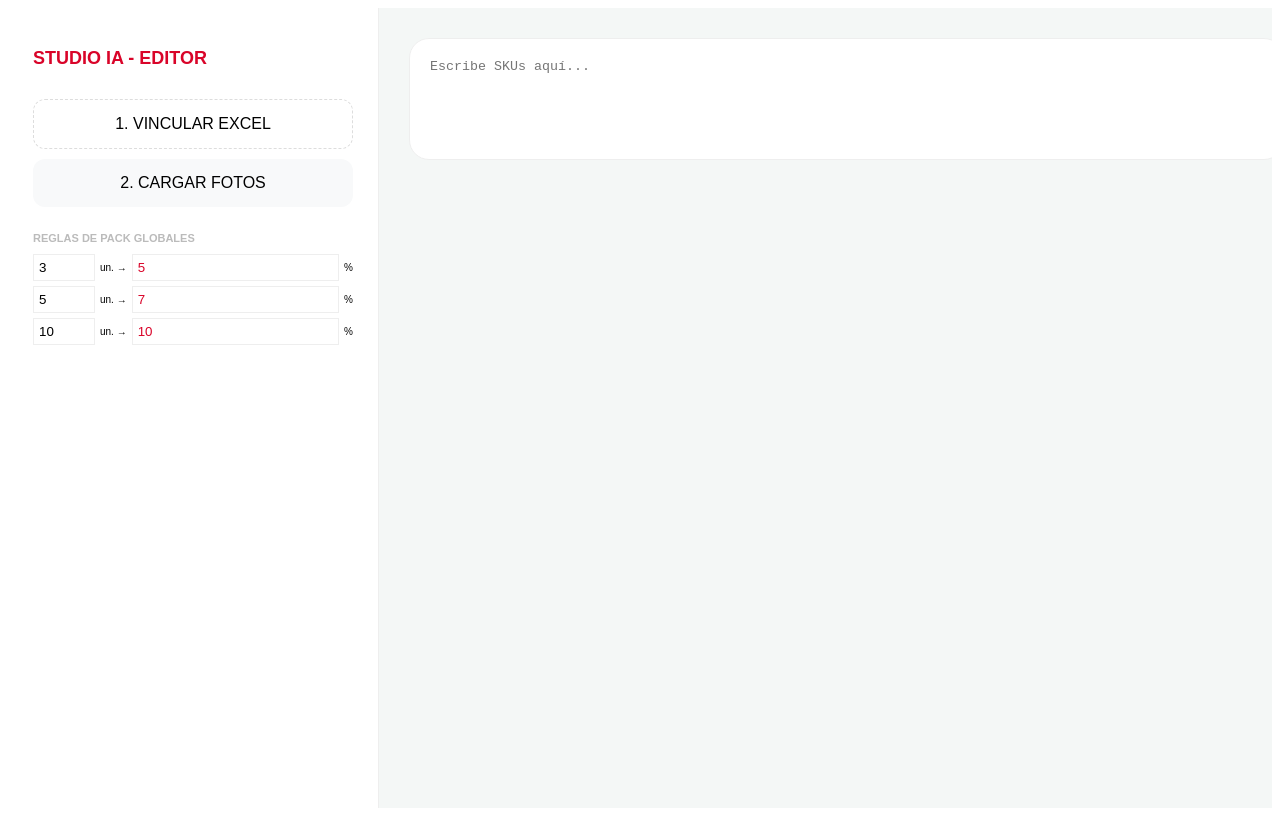
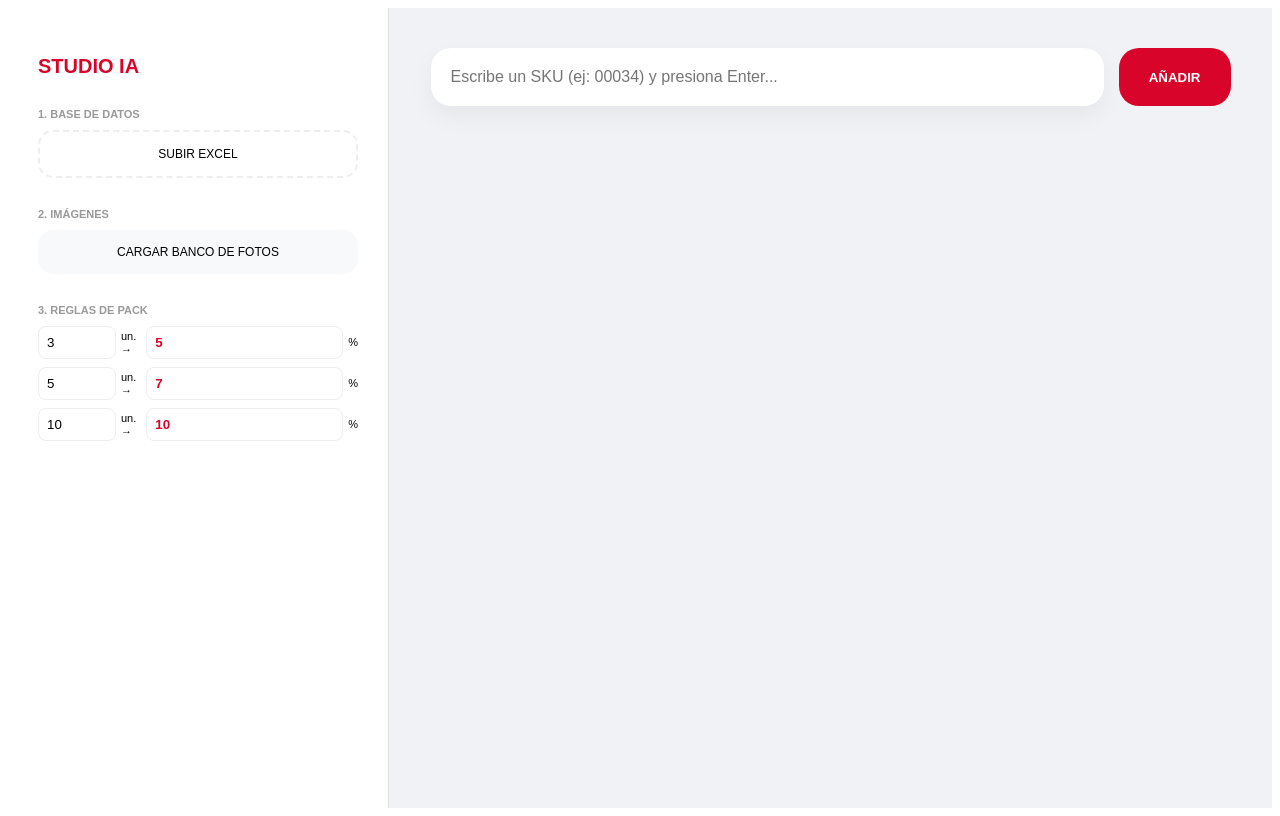
Before and after one commit to tabladamotosrepuestos-art/mi-app-estudio, a React (Vite) app in the folder mi-app-ai/: page / in a window 1280 px wide. Built offline with nearby package versions, Linux system fonts and the light colour scheme; the HTML template or start-up script is replaced by a standard one.

Commit message:
Update App.tsx

```diff
--- a/mi-app-ai/src/App.tsx
+++ b/mi-app-ai/src/App.tsx
@@ -1,166 +1,166 @@
-import React, { useState, useEffect } from 'react';
+import React, { useState } from 'react';
 import * as XLSX from 'xlsx';
 
-export default function App() {
-  const [skusInput, setSkusInput] = useState("");
-  const [listaProductos, setListaProductos] = useState<any[]>([]); // Los productos que se ven en pantalla
-  const [dbPrecios, setDbPrecios] = useState<any[]>([]);
-  const [bancoFotos, setBancoFotos] = useState<Record<string, string>>({});
+// Componente de Tarjeta Individual (como el módulo de Studio IA)
+const ProductoCard = ({ producto, bancoFotos, reglasPack, onUpdate, onDelete }) => {
+  const foto = bancoFotos[producto.sku.toLowerCase()];
 
-  // Configuración Global (se hereda a las tarjetas nuevas)
-  const [ofertaGlobal, setOfertaGlobal] = useState(0);
-  const [reglasPack, setReglasPack] = useState([
-    { x: 3, y: 5 },
-    { x: 5, y: 7 },
-    { x: 10, y: 10 }
-  ]);
-
-  // Al escribir SKUs, generamos los objetos de producto editables
-  useEffect(() => {
-    const lineas = skusInput.split('\n').filter(l => l.trim() !== "");
-    const nuevosProductos = lineas.map((linea, index) => {
-      const cod = linea.trim();
-      const info = dbPrecios.find((p: any) => String(p.SKU).trim() === cod);
-      return {
-        id: `${cod}-${index}`,
-        sku: cod,
-        nombre: info?.["NOMBRE "] || "PRODUCTO NO ENCONTRADO",
-        costo: parseFloat(info?.costo) || 0,
-        rent: parseFloat(info?.["rentabilidad "]) || 0,
-        cantidad: 1, // Por defecto 1
-        descuentoManual: ofertaGlobal // Hereda el global inicial
-      };
-    });
-    setListaProductos(nuevosProductos);
-  }, [skusInput, dbPrecios]);
-
-  const handleExcelUpload = (e: React.ChangeEvent<HTMLInputElement>) => {
-    const file = e.target.files?.[0];
-    if (!file) return;
-    const reader = new FileReader();
-    reader.onload = (evt) => {
-      const bstr = evt.target?.result;
-      const wb = XLSX.read(bstr, { type: 'binary' });
-      setDbPrecios(XLSX.utils.sheet_to_json(wb.Sheets[wb.SheetNames[0]]));
-    };
-    reader.readAsBinaryString(file);
-  };
-
-  const handleBancoFotosUpload = (e: React.ChangeEvent<HTMLInputElement>) => {
-    const files = e.target.files;
-    if (!files) return;
-    const nuevoBanco = { ...bancoFotos };
-    Array.from(files).forEach(f => {
-      const r = new FileReader();
-      r.onloadend = () => {
-        nuevoBanco[f.name.split('.')[0].toLowerCase().trim()] = r.result as string;
-        setBancoFotos({ ...nuevoBanco });
-      };
-      r.readAsDataURL(f);
-    });
-  };
-
-  // Función de cálculo individual por tarjeta
-  const calcularPrecioFinal = (p: any) => {
-    const precioBase = p.costo * (1 + p.rent / 100);
-
-    // Buscar si la cantidad elegida en LA TARJETA activa un pack
+  // Lógica de cálculo según tu prompt de Studio IA
+  const precioBase = producto.costo * (1 + producto.rent / 100);
   const reglaPack = [...reglasPack]
     .sort((a, b) => b.x - a.x)
-      .find(r => p.cantidad >= r.x);
+    .find(r => producto.cantidad >= r.x);
 
-    const descAplicado = reglaPack ? reglaPack.y : p.descuentoManual;
-    const unitario = precioBase * (1 - descAplicado / 100);
-
-    return { unitario, total: unitario * p.cantidad, desc: descAplicado, esPack: !!reglaPack };
-  };
+  const descFinal = reglaPack ? reglaPack.y : producto.descuentoManual;
+  const unitario = precioBase * (1 - descFinal / 100);
 
   return (
-    <div style={{ display: 'flex', height: '100vh', backgroundColor: '#f4f7f6', fontFamily: 'sans-serif' }}>
-      {/* SIDEBAR */}
-      <aside style={{ width: '320px', padding: '25px', backgroundColor: 'white', borderRight: '1px solid #eee', overflowY: 'auto' }}>
-        <h1 style={{ color: '#d90429', fontSize: '18px', fontWeight: 'bold', marginBottom: '30px' }}>STUDIO IA - EDITOR</h1>
+    <div style={{ width: '380px', backgroundColor: 'white', borderRadius: '40px', overflow: 'hidden', boxShadow: '0 20px 40px rgba(0,0,0,0.1)', position: 'relative' }}>
+      <button onClick={onDelete} style={{ position: 'absolute', top: '15px', right: '15px', border: 'none', background: 'rgba(0,0,0,0.5)', color: 'white', borderRadius: '50%', width: '30px', height: '30px', cursor: 'pointer', zIndex: 10 }}>×</button>
 
-        <label style={{ display: 'block', padding: '15px', border: '1px dashed #ddd', borderRadius: '12px', textAlign: 'center', cursor: 'pointer', marginBottom: '10px' }}>
-          <input type="file" hidden onChange={handleExcelUpload} />
-          {dbPrecios.length > 0 ? "✅ EXCEL VINCULADO" : "1. VINCULAR EXCEL"}
-        </label>
-
-        <label style={{ display: 'block', padding: '15px', backgroundColor: '#f8f9fa', borderRadius: '12px', textAlign: 'center', cursor: 'pointer', marginBottom: '25px' }}>
-          <input type="file" hidden multiple onChange={handleBancoFotosUpload} />
-          2. CARGAR FOTOS
-        </label>
-
-        <p style={{ fontSize: '11px', color: '#bbb', fontWeight: 'bold', marginBottom: '10px' }}>REGLAS DE PACK GLOBALES</p>
-        {reglasPack.map((r, i) => (
-          <div key={i} style={{ display: 'flex', gap: '5px', marginBottom: '5px' }}>
-            <input type="number" value={r.x} onChange={(e) => {
-              const n = [...reglasPack]; n[i].x = parseInt(e.target.value) || 0; setReglasPack(n);
-            }} style={{ width: '50px', padding: '5px', border: '1px solid #eee' }} />
-            <span style={{fontSize:'10px', alignSelf:'center'}}>un. →</span>
-            <input type="number" value={r.y} onChange={(e) => {
-              const n = [...reglasPack]; n[i].y = parseInt(e.target.value) || 0; setReglasPack(n);
-            }} style={{ flex: 1, padding: '5px', border: '1px solid #eee', color: '#d90429' }} />
-            <span style={{fontSize:'10px', alignSelf:'center'}}>%</span>
-          </div>
-        ))}
-      </aside>
-
-      {/* MAIN CONTENT */}
-      <main style={{ flex: 1, padding: '30px', overflowY: 'auto' }}>
-        <textarea
-          value={skusInput}
-          onChange={(e) => setSkusInput(e.target.value)}
-          placeholder="Escribe SKUs aquí..."
-          style={{ width: '100%', height: '80px', borderRadius: '20px', padding: '20px', border: '1px solid #eee', marginBottom: '20px', outline: 'none' }}
-        />
-
-        <div style={{ display: 'flex', flexWrap: 'wrap', gap: '20px', justifyContent: 'center' }}>
-          {listaProductos.map((p, idx) => {
-            const res = calcularPrecioFinal(p);
-            const foto = bancoFotos[p.sku.toLowerCase()];
-            return (
-              <div key={p.id} style={{ width: '380px', backgroundColor: 'white', borderRadius: '40px', overflow: 'hidden', boxShadow: '0 15px 35px rgba(0,0,0,0.1)' }}>
-                {/* Imagen y SKU */}
-                <div style={{ position: 'relative', height: '300px', backgroundColor: '#f9f9f9' }}>
-                  <div style={{ position: 'absolute', top: '20px', left: '20px', backgroundColor: '#d90429', color: 'white', padding: '5px 12px', borderRadius: '15px', fontWeight: 'bold', fontSize: '11px', zIndex: 2 }}>SKU: {p.sku}</div>
-                  {foto && <img src={foto} style={{ width: '100%', height: '100%', objectFit: 'cover' }} />}
+      {/* Vista de Imagen */}
+      <div style={{ position: 'relative', height: '320px', backgroundColor: '#f9f9f9' }}>
+        <div style={{ position: 'absolute', top: '20px', left: '20px', backgroundColor: '#d90429', color: 'white', padding: '5px 15px', borderRadius: '20px', fontWeight: 'bold', fontSize: '11px', zIndex: 2 }}>SKU: {producto.sku}</div>
+        {foto ? <img src={foto} style={{ width: '100%', height: '100%', objectFit: 'cover' }} /> : <div style={{ height: '100%', display: 'flex', alignItems: 'center', justifyContent: 'center', color: '#ccc' }}>SIN IMAGEN</div>}
       </div>
 
-                {/* Controles Editables (Igual a Studio IA) */}
-                <div style={{ padding: '20px', borderTop: '1px solid #eee', backgroundColor: '#fff', display: 'flex', gap: '10px' }}>
+      {/* Panel de Edición Interactivo (Studio IA Style) */}
+      <div style={{ padding: '20px', display: 'flex', gap: '15px', backgroundColor: '#fff', borderTop: '1px solid #eee' }}>
         <div style={{ flex: 1 }}>
-                    <label style={{ fontSize: '9px', color: '#999' }}>CANTIDAD</label>
-                    <input type="number" value={p.cantidad} min="1" onChange={(e) => {
-                      const n = [...listaProductos]; n[idx].cantidad = parseInt(e.target.value) || 1; setListaProductos(n);
-                    }} style={{ width: '100%', padding: '8px', borderRadius: '8px', border: '1px solid #eee' }} />
+          <label style={{ fontSize: '10px', color: '#999', display: 'block', marginBottom: '5px' }}>CANTIDAD</label>
+          <div style={{ display: 'flex', alignItems: 'center', gap: '8px' }}>
+            <button onClick={() => onUpdate({ ...producto, cantidad: Math.max(1, producto.cantidad - 1) })} style={{ width: '30px', height: '30px', borderRadius: '8px', border: '1px solid #ddd' }}>-</button>
+            <span style={{ fontWeight: 'bold' }}>{producto.cantidad}</span>
+            <button onClick={() => onUpdate({ ...producto, cantidad: producto.cantidad + 1 })} style={{ width: '30px', height: '30px', borderRadius: '8px', border: '1px solid #ddd' }}>+</button>
+          </div>
         </div>
         <div style={{ flex: 1 }}>
-                    <label style={{ fontSize: '9px', color: '#999' }}>DESC. %</label>
-                    <input type="number" value={p.descuentoManual} onChange={(e) => {
-                      const n = [...listaProductos]; n[idx].descuentoManual = parseInt(e.target.value) || 0; setListaProductos(n);
-                    }} style={{ width: '100%', padding: '8px', borderRadius: '8px', border: '1px solid #eee' }} />
+          <label style={{ fontSize: '10px', color: '#999', display: 'block', marginBottom: '5px' }}>DESC. %</label>
+          <input
+            type="number"
+            value={producto.descuentoManual}
+            onChange={(e) => onUpdate({ ...producto, descuentoManual: parseInt(e.target.value) || 0 })}
+            style={{ width: '100%', padding: '8px', borderRadius: '8px', border: '1px solid #eee', fontWeight: 'bold' }}
+          />
         </div>
       </div>
 
-                {/* Footer Negro */}
+      {/* Info de Precio */}
       <div style={{ backgroundColor: 'black', padding: '25px', color: 'white' }}>
-                  <h2 style={{ fontSize: '15px', margin: '0 0 10px 0', textTransform: 'uppercase' }}>{p.nombre}</h2>
-                  <div style={{ display: 'flex', justifyContent: 'space-between', alignItems: 'center' }}>
+        <h2 style={{ fontSize: '16px', margin: '0 0 10px 0', textTransform: 'uppercase', height: '40px', overflow: 'hidden' }}>{producto.nombre}</h2>
+        <div style={{ display: 'flex', justifyContent: 'space-between', alignItems: 'flex-end' }}>
           <div>
-                      <p style={{ fontSize: '12px', color: res.esPack ? '#4cc9f0' : '#d90429', fontWeight: 'bold', margin: 0 }}>
-                        {res.esPack ? 'PRECIO PACK' : 'PRECIO UNITARIO'}
+            <p style={{ fontSize: '11px', color: reglaPack ? '#4cc9f0' : '#d90429', fontWeight: 'bold', margin: 0 }}>
+              {reglaPack ? `PACK ACTIVO -${descFinal}%` : `UNITARIO -${descFinal}%`}
             </p>
-                      <p style={{ fontSize: '10px', color: '#555', margin: 0 }}>TOTAL: ${res.total.toLocaleString('es-AR')}</p>
+            <p style={{ fontSize: '10px', color: '#444', margin: 0 }}>TOTAL: ${(unitario * producto.cantidad).toLocaleString('es-AR')}</p>
           </div>
-                    <div style={{ color: '#d90429', fontSize: '28px', fontWeight: 'bold' }}>
-                      ${res.unitario.toLocaleString('es-AR', { minimumFractionDigits: 2 })}
+          <div style={{ color: '#d90429', fontSize: '32px', fontWeight: 'bold' }}>
+            ${unitario.toLocaleString('es-AR', { minimumFractionDigits: 2 })}
           </div>
         </div>
       </div>
     </div>
   );
-          })}
+};
+
+export default function App() {
+  const [skuInput, setSkuInput] = useState("");
+  const [items, setItems] = useState<any[]>([]);
+  const [dbPrecios, setDbPrecios] = useState<any[]>([]);
+  const [bancoFotos, setBancoFotos] = useState<Record<string, string>>({});
+  const [reglasPack, setReglasPack] = useState([{ x: 3, y: 5 }, { x: 5, y: 7 }, { x: 10, y: 10 }]);
+
+  // Cargar producto al presionar Enter o botón
+  const agregarProducto = () => {
+    const cod = skuInput.trim();
+    if (!cod) return;
+    const info = dbPrecios.find((p: any) => String(p.SKU).trim() === cod);
+    const nuevo = {
+      id: Date.now(),
+      sku: cod,
+      nombre: info?.["NOMBRE "] || "PRODUCTO NO VINCULADO",
+      costo: parseFloat(info?.costo) || 0,
+      rent: parseFloat(info?.["rentabilidad "]) || 0,
+      cantidad: 1,
+      descuentoManual: 0
+    };
+    setItems([nuevo, ...items]);
+    setSkuInput("");
+  };
+
+  return (
+    <div style={{ display: 'flex', height: '100vh', backgroundColor: '#f0f2f5', fontFamily: 'sans-serif' }}>
+      {/* Sidebar de Configuración */}
+      <aside style={{ width: '320px', padding: '30px', backgroundColor: 'white', borderRight: '1px solid #e0e0e0', overflowY: 'auto' }}>
+        <h1 style={{ color: '#d90429', fontSize: '20px', fontWeight: 'bold', marginBottom: '30px' }}>STUDIO IA</h1>
+
+        <div style={{ marginBottom: '30px' }}>
+          <p style={{ fontSize: '11px', color: '#999', fontWeight: 'bold', marginBottom: '10px' }}>1. BASE DE DATOS</p>
+          <label style={{ display: 'block', padding: '15px', border: '2px dashed #eee', borderRadius: '15px', textAlign: 'center', cursor: 'pointer', fontSize: '12px' }}>
+            <input type="file" hidden onChange={(e) => {
+              const reader = new FileReader();
+              reader.onload = (evt) => {
+                const wb = XLSX.read(evt.target?.result, { type: 'binary' });
+                setDbPrecios(XLSX.utils.sheet_to_json(wb.Sheets[wb.SheetNames[0]]));
+              };
+              reader.readAsBinaryString(e.target.files![0]);
+            }} />
+            {dbPrecios.length > 0 ? "✅ LISTA CONECTADA" : "SUBIR EXCEL"}
+          </label>
+        </div>
+
+        <div style={{ marginBottom: '30px' }}>
+          <p style={{ fontSize: '11px', color: '#999', fontWeight: 'bold', marginBottom: '10px' }}>2. IMÁGENES</p>
+          <label style={{ display: 'block', padding: '15px', backgroundColor: '#f8f9fa', borderRadius: '15px', textAlign: 'center', cursor: 'pointer', fontSize: '12px' }}>
+            <input type="file" hidden multiple onChange={(e) => {
+              const files = Array.from(e.target.files!);
+              files.forEach(f => {
+                const r = new FileReader();
+                r.onloadend = () => setBancoFotos(prev => ({ ...prev, [f.name.split('.')[0].toLowerCase().trim()]: r.result as string }));
+                r.readAsDataURL(f);
+              });
+            }} />
+            CARGAR BANCO DE FOTOS
+          </label>
+        </div>
+
+        <p style={{ fontSize: '11px', color: '#999', fontWeight: 'bold', marginBottom: '10px' }}>3. REGLAS DE PACK</p>
+        {reglasPack.map((r, i) => (
+          <div key={i} style={{ display: 'flex', gap: '5px', marginBottom: '8px' }}>
+            <input type="number" value={r.x} onChange={(e) => { const n = [...reglasPack]; n[i].x = parseInt(e.target.value); setReglasPack(n); }} style={{ width: '60px', padding: '8px', border: '1px solid #eee', borderRadius: '8px' }} />
+            <span style={{alignSelf:'center', fontSize:'11px'}}>un. →</span>
+            <input type="number" value={r.y} onChange={(e) => { const n = [...reglasPack]; n[i].y = parseInt(e.target.value); setReglasPack(n); }} style={{ flex: 1, padding: '8px', border: '1px solid #eee', borderRadius: '8px', color: '#d90429', fontWeight: 'bold' }} />
+            <span style={{alignSelf:'center', fontSize:'11px'}}>%</span>
+          </div>
+        ))}
+      </aside>
+
+      {/* Área Central de Trabajo */}
+      <main style={{ flex: 1, padding: '40px', overflowY: 'auto' }}>
+        <div style={{ maxWidth: '800px', margin: '0 auto', marginBottom: '40px', display: 'flex', gap: '15px' }}>
+          <input
+            type="text"
+            placeholder="Escribe un SKU (ej: 00034) y presiona Enter..."
+            value={skuInput}
+            onChange={(e) => setSkuInput(e.target.value)}
+            onKeyDown={(e) => e.key === 'Enter' && agregarProducto()}
+            style={{ flex: 1, padding: '20px', borderRadius: '20px', border: 'none', boxShadow: '0 10px 25px rgba(0,0,0,0.05)', fontSize: '16px', outline: 'none' }}
+          />
+          <button onClick={agregarProducto} style={{ backgroundColor: '#d90429', color: 'white', border: 'none', padding: '0 30px', borderRadius: '20px', fontWeight: 'bold', cursor: 'pointer' }}>AÑADIR</button>
+        </div>
+
+        <div style={{ display: 'flex', flexWrap: 'wrap', gap: '30px', justifyContent: 'center' }}>
+          {items.map(item => (
+            <ProductoCard
+              key={item.id}
+              producto={item}
+              bancoFotos={bancoFotos}
+              reglasPack={reglasPack}
+              onUpdate={(updated) => setItems(items.map(i => i.id === item.id ? updated : i))}
+              onDelete={() => setItems(items.filter(i => i.id !== item.id))}
+            />
+          ))}
         </div>
       </main>
     </div>
```
Lines whose indentation alone changed are shown as unchanged.
